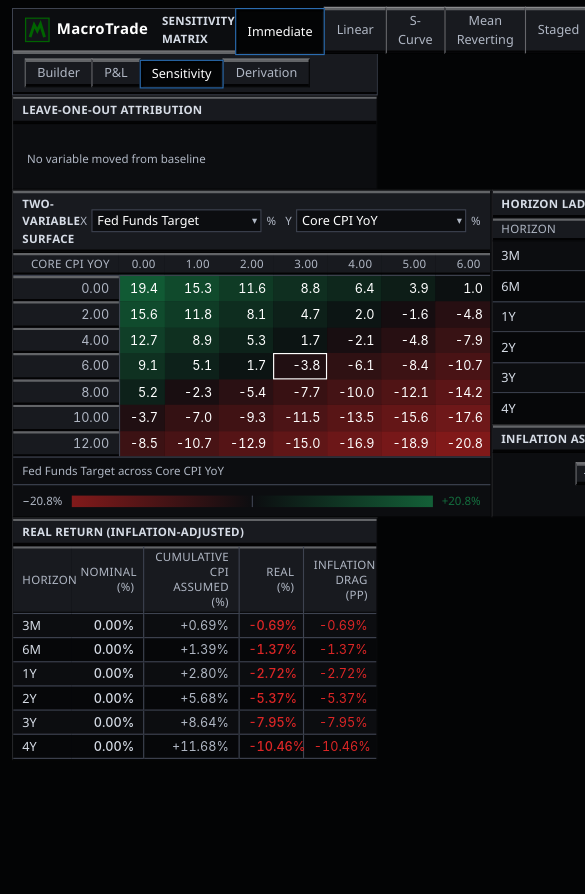
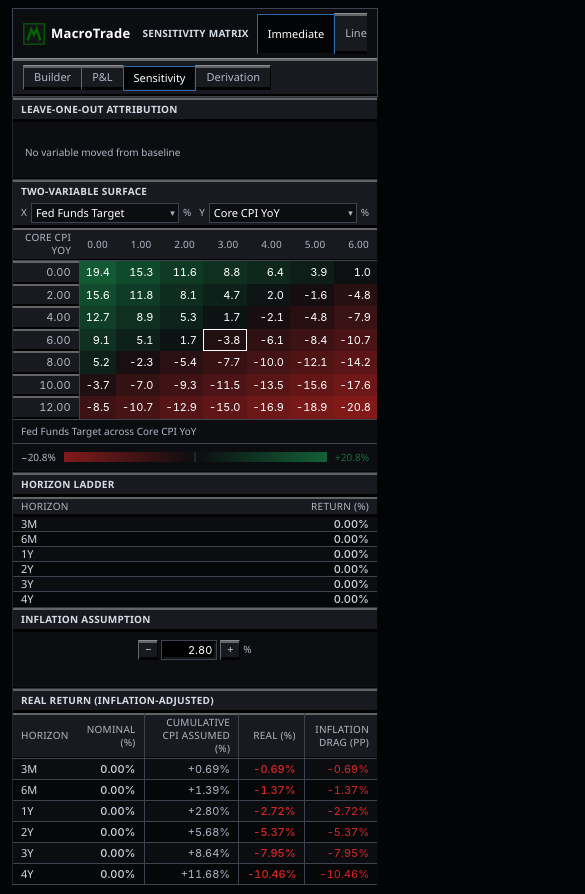
Before and after one commit to augustushutton/MacroTrade, a Next.js app: page /sensitivity in a window 390 px wide. Shown: the top 894 px of the page, 585 px wide, since content can reach past the window. Before the commit the page ends 844 px from the top, so only its background shows below. Built offline with nearby package versions, Linux system fonts and the light colour scheme.

Commit message:
Make layout fill large monitors and fix mobile/tablet overflow

```diff
--- a/app/globals.css
+++ b/app/globals.css
@@ -240,10 +240,21 @@
   }
 }
 
-/* Whole-app scale-up, on request ("scale everything up a little bit so it
-   fully covers the screen") — the page's real content (TopNav + the Builder
-   page's panels) was narrower than a typical desktop viewport, leaving bare
-   .term-bg below/beside it. `zoom` would do this in one property, but it's
+/* Whole-app scale-up, now computed live by useFillScale() in providers.tsx
+   instead of a fixed guess. Originally a flat 1.15 ("scale everything up a
+   little bit so it fully covers the screen"), but a fixed constant can't
+   know how tall/wide any given monitor's browser window actually is — on a
+   large external display the real content (TopNav + whichever page is
+   active) ended up occupying a modest block in the corner with a wide band
+   of flat .term-bg below it, which is exactly the "stretched empty
+   background" outcome this mechanism exists to avoid, just arrived at from
+   the opposite direction (scaling too little rather than stretching a
+   container). useFillScale measures the content's own natural height
+   against the actual available viewport height and sets --app-scale to
+   whatever closes that gap (clamped so it never shrinks below 1x and never
+   blows text up past a readable ceiling), re-measuring on window resize and
+   on any content-height change (an accordion opening, switching pages) via
+   ResizeObserver. `zoom` would do this in one property, but it's
    historically unsupported in Firefox; `transform: scale()` is the
    cross-browser way to do the same thing, it just needs two things paired
    with it to behave like `zoom` rather than like a cosmetic hover effect:
@@ -253,17 +264,22 @@
    factor so the post-transform rendered box is exactly 100% of the parent
    again — a transform never changes layout/reflow math, only the painted
    pixels, so without the width correction the browser would still reserve
-   (and the max-w-[1920px] cap would still measure) the PRE-scale width,
-   leaving dead space on the right exactly as wide as this was meant to
-   remove. This only enlarges real content, not blank space, so it doesn't
-   contradict providers.tsx's "never artificially stretch empty space"
-   stance — Tailwind's own responsive breakpoints are untouched by this,
-   since they key off the real browser viewport width via media queries, not
-   off this element's own (intentionally pre-shrunk) box width. */
+   the PRE-scale width, leaving dead space on the right exactly as wide as
+   this was meant to remove. This only enlarges real content, not blank
+   space, so it doesn't contradict providers.tsx's "never artificially
+   stretch empty space" stance — Tailwind's own responsive breakpoints are
+   untouched by this, since they key off the real browser viewport width via
+   media queries, not off this element's own (intentionally pre-shrunk) box
+   width. The 1.15 fallback below only matters for the one frame before
+   useFillScale's effect runs; it is not a ceiling or a floor. A short
+   transition smooths the jump from that fallback to the measured value, and
+   any later rescale (resize, expanding a panel), without being so long that
+   it lags behind a window drag. */
 .app-scale {
-  width: calc(100% / 1.15);
-  transform: scale(1.15);
+  width: calc(100% / var(--app-scale, 1.15));
+  transform: scale(var(--app-scale, 1.15));
   transform-origin: top left;
+  transition: transform 150ms ease-out, width 150ms ease-out;
 }
 
 /* Change-flash: a brief background tint on a cell whose value just moved.
--- a/app/providers.tsx
+++ b/app/providers.tsx
@@ -1,9 +1,73 @@
 "use client";
 
+import React from "react";
 import { ThemeProvider } from "@/lib/theme";
 import { ScenarioProvider } from "@/lib/scenario-context";
 import TopNav from "@/components/TopNav";
 import { Analytics } from "@vercel/analytics/react";
+
+// Measures how much of the available viewport the app's own content (TopNav
+// + whichever page is mounted below it) is actually using, and returns a
+// uniform scale factor that closes the gap — see the long comment on
+// `.app-scale` in globals.css for why this exists and why a transform
+// (rather than stretching a container) is the right tool.
+//
+// `min`/`max` bound the result: never shrink below the design's natural 1x
+// size (a short browser window should just show less, not shrink text), and
+// never blow text up past a size that stops reading as a dense terminal
+// table and starts reading as a kiosk display.
+function useFillScale(
+  ref: React.RefObject<HTMLElement>,
+  { min = 1, max = 1.55, bottomMargin = 16 }: { min?: number; max?: number; bottomMargin?: number } = {},
+) {
+  const [scale, setScale] = React.useState(1);
+
+  React.useEffect(() => {
+    const el = ref.current;
+    if (!el) return;
+
+    let frame = 0;
+    function recompute() {
+      if (!el) return;
+      // `transform-origin: top left` keeps this corner fixed across any
+      // scale, so rect.top/left are stable reference points — unlike
+      // rect.height/width, which already include the CURRENT transform and
+      // would double-count if used here. `offsetHeight` is the pre-transform
+      // layout height (at the current, scale-narrowed local width), which is
+      // what we want: the table/panel layouts in this app are fixed-width
+      // and row-height driven, not reflow-sensitive, so that height is a
+      // good stand-in for "natural height" across the scale range we allow.
+      const rect = el.getBoundingClientRect();
+      const availableHeight = window.innerHeight - rect.top - bottomMargin;
+      const naturalHeight = el.offsetHeight;
+      if (naturalHeight <= 0 || availableHeight <= 0) return;
+      const next = Math.min(max, Math.max(min, availableHeight / naturalHeight));
+      setScale((prev) => (Math.abs(prev - next) > 0.01 ? next : prev));
+    }
+
+    recompute();
+
+    // Re-measure on any size change: a window resize/drag, a panel
+    // expanding or collapsing, or navigating to a page with different
+    // natural content height. requestAnimationFrame coalesces bursts of
+    // ResizeObserver callbacks (which otherwise risks the browser's own
+    // "loop limit exceeded" warning) into one measurement per frame.
+    const ro = new ResizeObserver(() => {
+      cancelAnimationFrame(frame);
+      frame = requestAnimationFrame(recompute);
+    });
+    ro.observe(el);
+    window.addEventListener("resize", recompute);
+
+    return () => {
+      ro.disconnect();
+      window.removeEventListener("resize", recompute);
+      cancelAnimationFrame(frame);
+    };
+  }, [ref, min, max, bottomMargin]);
+
+  return scale;
+}
 
 // Everything that needs client-side state (theme, the scenario context, nav
 // active-link highlighting) lives here, one level below the root layout.
@@ -13,59 +77,51 @@ import { Analytics } from "@vercel/analytics/react";
 // both at once (a `"use client"` file exporting `metadata`), which fails
 // `next build` outright rather than just warning.
 export default function Providers({ children }: { children: React.ReactNode }) {
+  const scaleRef = React.useRef<HTMLDivElement>(null);
+  const scale = useFillScale(scaleRef);
+
   return (
     <>
       <ThemeProvider>
         <ScenarioProvider>
-          {/* No forced `min-h-screen` here on purpose: a page's height is
-              whatever its content actually needs, never artificially
-              stretched to fill a tall monitor. Stretching it used to be the
-              standard "avoid a too-short page" move, but for a dense
-              terminal-style tool it backfires — it turns a short page
-              (Builder collapsed, P&L at baseline) into a large block of
-              flat, unstructured background sitting INSIDE the app's own
-              frame, which reads as broken rather than merely short.
+          {/* No forced `min-h-screen` here, and no `mx-auto` centering — a
+              page's height/width is whatever its content actually needs,
+              never artificially stretched by growing a container, which on a
+              short page or a narrow column just moves the dead space around
+              rather than removing it (see useFillScale above and the
+              `.app-scale` comment in globals.css for the mechanism that
+              actually fills a large monitor: enlarging real content, not
+              stretching a box around it).
 
-              No `mx-auto` centering either, on the same reasoning applied to
-              width instead of height: a centered column leaves two growing
-              bands of dead background framing the content on a wide monitor
-              — exactly the shape of a marketing page, not a terminal window.
-
-              `max-w-[1920px]` caps the width, and this is now a plain design
-              choice rather than a workaround for a bug: every dense table
-              (PnlTab, SensitivityTab, NarrativeTab) sets `table-fixed` with
-              an explicit percentage width on every column, which is
-              deterministic per the CSS2.1 fixed table-layout algorithm — all
-              columns scale by the SAME ratio to fill the table's width, so
-              nothing strands a figure far from its row with a dead gap in
-              front of it, AT ANY WIDTH (verified by screenshotting at
-              1280/1440/1920/2560/3440px). That means this cap is free to move
-              in either direction without reopening the old bug.
-
-              1920px is chosen because it is the point past which a dense,
-              dozen-column terminal table stops reading as "comfortably
-              filled" and starts reading as "stretched" — rows the same
-              density as a 1440px laptop, just with more dead air between
-              columns, which is a worse reading experience even though
-              nothing is technically broken. Below 1920px this cap doesn't
-              engage at all. Past it, the surplus collects as a single right-
-              hand margin (see the no-`mx-auto` note above) rather than
-              growing every column to fill an ultrawide or 4K monitor. Raise
-              or drop this number as a density preference; the tables behind
-              it will not misbehave either way. */}
-          <main className="w-full max-w-[1920px] px-3 py-2">
-            {/* Scaled up a little on request ("scale everything up ... so it
-                fully covers the screen") — TopNav and the page content below
-                it were rendering noticeably narrower than a typical desktop
-                viewport, leaving bare background beside/under them. The
-                `.app-scale` class (globals.css) grows this wrapper 15% via
-                `transform: scale()` with a matching width correction, so it
-                always re-fills exactly 100% of `<main>` above regardless of
-                `<main>`'s own width at a given viewport — this enlarges real
-                content only, never blank space, so it doesn't reopen the
-                no-min-h-screen/no-mx-auto reasoning above; it just makes the
-                content those rules already size to the page a bit bigger. */}
-            <div className="app-scale">
+              `<main>` itself used to carry a `max-w-[1920px]` cap — a density
+              preference from when every dense table (PnlTab, SensitivityTab,
+              NarrativeTab) was first made to use `table-fixed` with an
+              explicit percentage width on every column, verified safe at any
+              width (1280 through 3440px) per the CSS2.1 fixed table-layout
+              algorithm: all columns scale by the SAME ratio, so nothing ever
+              strands a figure behind a dead gap. That verification is what
+              makes removing the cap entirely safe now: on a large external
+              display, a column cap just relocates the unused space from
+              "beside the table" to "a single right-hand margin" — still
+              dead space, just narrower. Letting `<main>` go fully fluid
+              removes it instead of relocating it. If a future ultrawide
+              monitor makes a dozen columns feel too stretched-thin, that's a
+              `max-w` to reintroduce deliberately, not a bug to work around. */}
+          <main className="w-full px-3 py-2">
+            {/* useFillScale (above) measures this wrapper's natural height
+                against the real, current viewport height and sets
+                `--app-scale` (read by `.app-scale` in globals.css) to
+                whatever closes that gap — replacing an earlier fixed 1.15
+                guess that worked for a typical laptop screen but left a
+                large band of flat background below the content on a big
+                external monitor. The width correction paired with the scale
+                transform re-fills exactly 100% of `<main>` above regardless
+                of `<main>`'s own (now fluid) width at a given viewport —
+                this enlarges real content only, never blank space, so it
+                doesn't reopen the no-min-h-screen/no-mx-auto reasoning
+                above; it just makes the content those rules already size to
+                the page fill the screen it's actually sitting on. */}
+            <div ref={scaleRef} className="app-scale" style={{ "--app-scale": scale } as React.CSSProperties}>
               <div className="mb-0 no-print">
                 <TopNav />
               </div>
--- a/components/NarrativeTab.tsx
+++ b/components/NarrativeTab.tsx
@@ -192,7 +192,11 @@ export default function NarrativeTab({
           this was a second, separate listing of the same inputs rather than
           something load-bearing on its own. */}
       <Panel title={GROUP_TABS.find((t) => t.id === activeGroupTab)!.label}>
-        <div className="flex items-center gap-1 border-b border-term-edge px-1.5 py-1">
+        {/* overflow-x-auto: six group tabs (Indices/Sectors/FX/Corporate
+            Bonds/Government Bonds/Commodities) don't all fit on a phone
+            width — same "scroll in place instead of forcing the page wider"
+            treatment as TopNav and the dense data tables. */}
+        <div className="flex items-center gap-1 overflow-x-auto border-b border-term-edge px-1.5 py-1">
           {GROUP_TABS.map((t) => (
             <Btn key={t.id} active={activeGroupTab === t.id} onClick={() => setActiveGroupTab(t.id)}>
               {t.label}
--- a/components/SensitivityTab.tsx
+++ b/components/SensitivityTab.tsx
@@ -222,8 +222,20 @@ export default function SensitivityTab({
         )}
       </Panel>
 
-      <div className="grid grid-cols-[1fr_260px] gap-0">
+      {/* Single column below `md` (phones, portrait tablets) — side-by-side
+          at 1fr/260px is comfortable on a desktop monitor but leaves the
+          heatmap too narrow a sliver to be worth it on a phone; stacking
+          instead gives Two-Variable Surface its full width and puts Horizon
+          Ladder/Inflation Assumption right below it. `min-w-0` on both
+          children is what actually lets either column shrink below its
+          content's intrinsic width — without it a grid track won't shrink
+          past its content's min-content size, which silently defeats the
+          `overflow-x-auto` wrappers inside (the table/Panel-header would
+          just force the grid, and the whole page, wider instead of
+          scrolling in place). */}
+      <div className="grid grid-cols-1 gap-0 md:grid-cols-[1fr_260px]">
         <Panel
+          className="min-w-0"
           title="Two-Variable Surface"
           right={
             <div className="flex items-center gap-1">
--- a/components/TopNav.tsx
+++ b/components/TopNav.tsx
@@ -53,8 +53,21 @@ export default function TopNav() {
 
   return (
     <div className="border border-term-edge">
-      <header className="flex h-9 items-center justify-between bg-term-panel px-2.5">
-        <div className="flex items-center gap-3">
+      {/* `h-9` dropped in favour of a `min-h-9` + vertical padding: the right
+          cluster (Path/Horizon selectors + the Delivery preview) is wide
+          enough on its own — five segmented buttons, a small SVG, four more
+          buttons — that even after giving it its own scroll strip below, a
+          hard-capped height would clip it on the narrowest phones rather
+          than just needing a touch more room. `shrink-0` on the brand/title
+          side keeps it from being squeezed by the scroll strip claiming
+          space via `min-w-0`; `overflow-x-auto` on that strip is the same
+          "scroll in place instead of forcing the page wider" treatment used
+          for the dense tables elsewhere, so the busiest control cluster in
+          the app stays reachable (swipe sideways) rather than clipped, on
+          anything from a 320px phone up. Entirely invisible at desktop
+          widths, where the strip never needs to scroll. */}
+      <header className="flex min-h-9 items-center justify-between gap-2 bg-term-panel px-2.5 py-1">
+        <div className="flex shrink-0 items-center gap-3">
           <div className="flex items-center gap-1.5">
             <MacroTradeLogo />
             <span className="text-[13px] font-semibold tracking-[0.02em] text-term-text">MacroTrade</span>
@@ -63,14 +76,14 @@ export default function TopNav() {
             {active?.pageTitle ?? "MacroTrade"}
           </span>
         </div>
-        <div className="flex items-center gap-3">
+        <div className="flex min-w-0 items-center gap-3 overflow-x-auto">
           <PathSelector path={path} setPath={setPath} />
           <PathPreview path={path} horizon={horizon} />
           <HorizonSelector horizon={horizon} setHorizon={setHorizon} />
         </div>
       </header>
 
-      <nav className="flex items-center border-t border-term-edge bg-term-raised px-2.5 py-1.5">
+      <nav className="flex items-center overflow-x-auto border-t border-term-edge bg-term-raised px-2.5 py-1.5">
         {/* Same segmented-button look as the Path/Horizon controls above
             (Btn, shared with Controls.tsx's Segment) rather than a folder
             tab pulled forward into the page below — each route reads as
--- a/components/ui.tsx
+++ b/components/ui.tsx
@@ -25,9 +25,19 @@ export function Panel({
   return (
     <section className={`border border-term-edge bg-term-panel ${className}`}>
       {title ? (
-        <header className="flex items-center justify-between border-b border-term-edge bg-term-raised px-2 py-1">
+        // `flex-wrap` lets `right` (often a row of selects/segmented
+        // buttons — see the ~6 call sites that pass it) drop to its own
+        // line under the title instead of forcing this header, and
+        // everything that sizes off it, wider than the viewport on a phone.
+        // Zero effect wherever there's room for one line, which is every
+        // desktop width this was designed at. The `right` wrapper's own
+        // `min-w-0 overflow-x-auto` is a second line of defence for the
+        // rare case where `right` is still too wide even alone on its own
+        // line (e.g. two long dropdowns) — it scrolls in place rather than
+        // re-widening the header.
+        <header className="flex flex-wrap items-center justify-between gap-x-3 gap-y-1 border-b border-term-edge bg-term-raised px-2 py-1">
           <h2 className="text-th font-semibold uppercase tracking-wide text-term-sub">{title}</h2>
-          {right}
+          {right ? <div className="min-w-0 overflow-x-auto">{right}</div> : null}
         </header>
       ) : null}
       {children}
```
